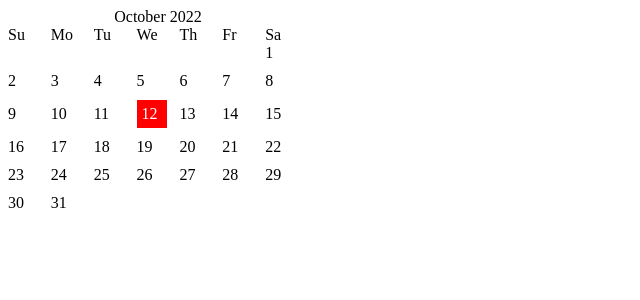
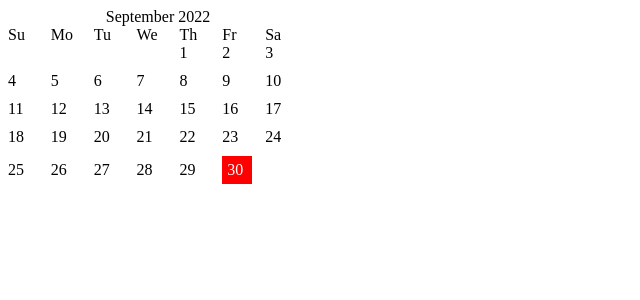
Before and after one commit to aashish108/calendar-grid-dev, a React (Create React App) app: page / in a window 1280 px wide. Shown: the top 300 px of the page, without its empty margins (0-640 px from the left). Built offline with nearby package versions, Linux system fonts and the light colour scheme.

Commit message:
Made it so it accepts a date as a prop

```diff
--- a/src/App.tsx
+++ b/src/App.tsx
@@ -1,7 +1,7 @@
-import Calendar from './components/Calendar';
+import Calendar from './components/calendar/Calendar';
 
 function App() {
-  return <Calendar />;
+  return <Calendar rawDate='2022-9-30' />;
 }
 
 export default App;
--- a/src/components/Calendar.tsx
+++ /dev/null
@@ -1,30 +0,0 @@
-import styled from '@emotion/styled';
-
-import Month from './Month';
-import Days from './Days';
-import DateA from './DateA';
-import whatDay1stFallsOn from '../functions/getDay1stOfCurrentMonthsFallsOn';
-import daysInThisMonth from '../functions/daysInThisMonth';
-
-const Container = styled.div`
-  width: 300px;
-`;
-
-const Calendar = () => {
-  const date: Date = new (Date as any)();
-  const d: number = date.getDate();
-
-  return (
-    <Container>
-      <Month />
-      <Days />
-      <DateA
-        currentDate={d}
-        firstDay={whatDay1stFallsOn()}
-        daysInTheCurrentMonth={daysInThisMonth()}
-      />
-    </Container>
-  );
-};
-
-export default Calendar;
--- /dev/null
+++ b/src/components/calendar/Calendar.tsx
@@ -0,0 +1,39 @@
+import styled from '@emotion/styled';
+
+import Month from './Month';
+import Days from './Days';
+import DateA from './DateA';
+import whatDay1stFallsOn from '../../functions/getDay1stOfCurrentMonthsFallsOn';
+import daysInThisMonth from '../../functions/daysInThisMonth';
+
+const Container = styled.div`
+  width: 300px;
+`;
+
+interface ICalendar {
+  rawDate: string;
+}
+
+const Calendar = ({ rawDate }: ICalendar) => {
+  const date: Date = new (Date as any)(rawDate);
+  const selectedDate: number = date.getDate();
+
+  const month: string = date.toLocaleString('default', {
+    month: 'long',
+  });
+  const year: number = date.getFullYear();
+
+  return (
+    <Container>
+      <Month month={month} year={year} />
+      <Days />
+      <DateA
+        selectedDate={selectedDate}
+        firstDay={whatDay1stFallsOn(date)}
+        daysInTheCurrentMonth={daysInThisMonth(date)}
+      />
+    </Container>
+  );
+};
+
+export default Calendar;
--- a/src/components/DateA.tsx
+++ b/src/components/calendar/DateA.tsx
@@ -21,12 +21,12 @@ const DatesContainer = styled.div<{ firstDay: number }>`
 `;
 
 interface IDate {
-  currentDate: number;
+  selectedDate: number;
   firstDay: number;
   daysInTheCurrentMonth: number;
 }
 
-const DateA = ({ currentDate, firstDay, daysInTheCurrentMonth }: IDate) => {
+const DateA = ({ selectedDate, firstDay, daysInTheCurrentMonth }: IDate) => {
   let daysArray = [];
   for (let i = 0; i < daysInTheCurrentMonth; i++) {
     daysArray[i] = <>{i + 1}</>;
@@ -37,7 +37,7 @@ const DateA = ({ currentDate, firstDay, daysInTheCurrentMonth }: IDate) => {
       {daysArray.map((day, key) => (
         <span
           key={key}
-          className={key === currentDate - 1 ? 'selected' : 'notSelected'}
+          className={key === selectedDate - 1 ? 'selected' : 'notSelected'}
         >
           {day}
         </span>
--- a/src/components/Month.tsx
+++ b/src/components/calendar/Month.tsx
@@ -6,17 +6,16 @@ const MonthContainer = styled.div`
   text-align: center;
 `;
 
-const Month = () => {
-  const date: Date = new Date();
-  const currentMonth: string = date.toLocaleString('default', {
-    month: 'long',
-  });
-  const currentYear: number = date.getFullYear();
+interface IMonth {
+  month: string;
+  year: number;
+}
 
+const Month = ({ month, year }: IMonth) => {
   return (
     <MonthContainer>
       <span>
-        {currentMonth} {currentYear}
+        {month} {year}
       </span>
     </MonthContainer>
   );
--- a/src/functions/daysInThisMonth.ts
+++ b/src/functions/daysInThisMonth.ts
@@ -1,10 +1,5 @@
-const daysInThisMonth = () => {
-  const currentDate = new Date();
-  return new Date(
-    currentDate.getFullYear(),
-    currentDate.getMonth() + 1,
-    0
-  ).getDate();
+const daysInThisMonth = (date: Date) => {
+  return new Date(date.getFullYear(), date.getMonth() + 1, 0).getDate();
 };
 
 export default daysInThisMonth;
--- a/src/functions/getDay1stOfCurrentMonthsFallsOn.ts
+++ b/src/functions/getDay1stOfCurrentMonthsFallsOn.ts
@@ -1,5 +1,4 @@
-const date: Date = new (Date as any)();
-const whatDay1stFallsOn = (): number =>
+const whatDay1stFallsOn = (date: Date): number =>
   new (Date as any)(date.setDate(1)).getDay() + 1;
 
 export default whatDay1stFallsOn;
```
Also changed, not shown: src/components/calendar/Days.tsx (renamed from src/components/Days.tsx).
